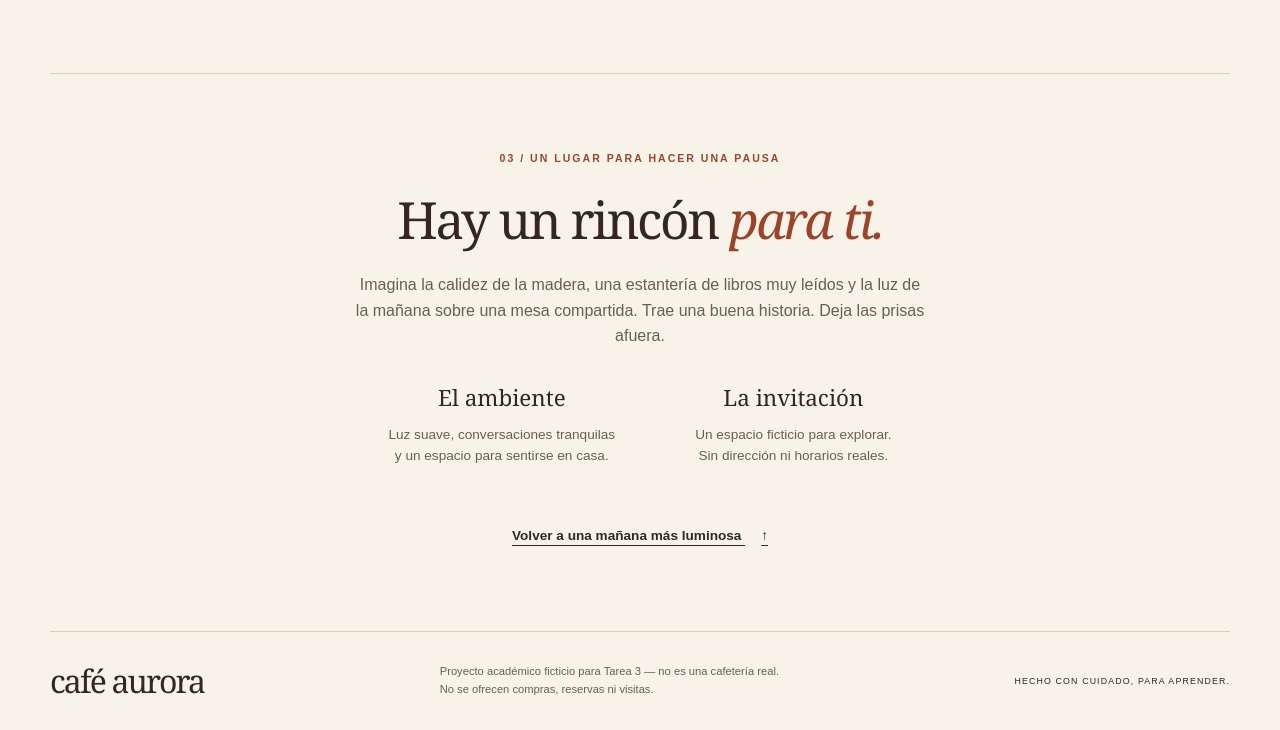
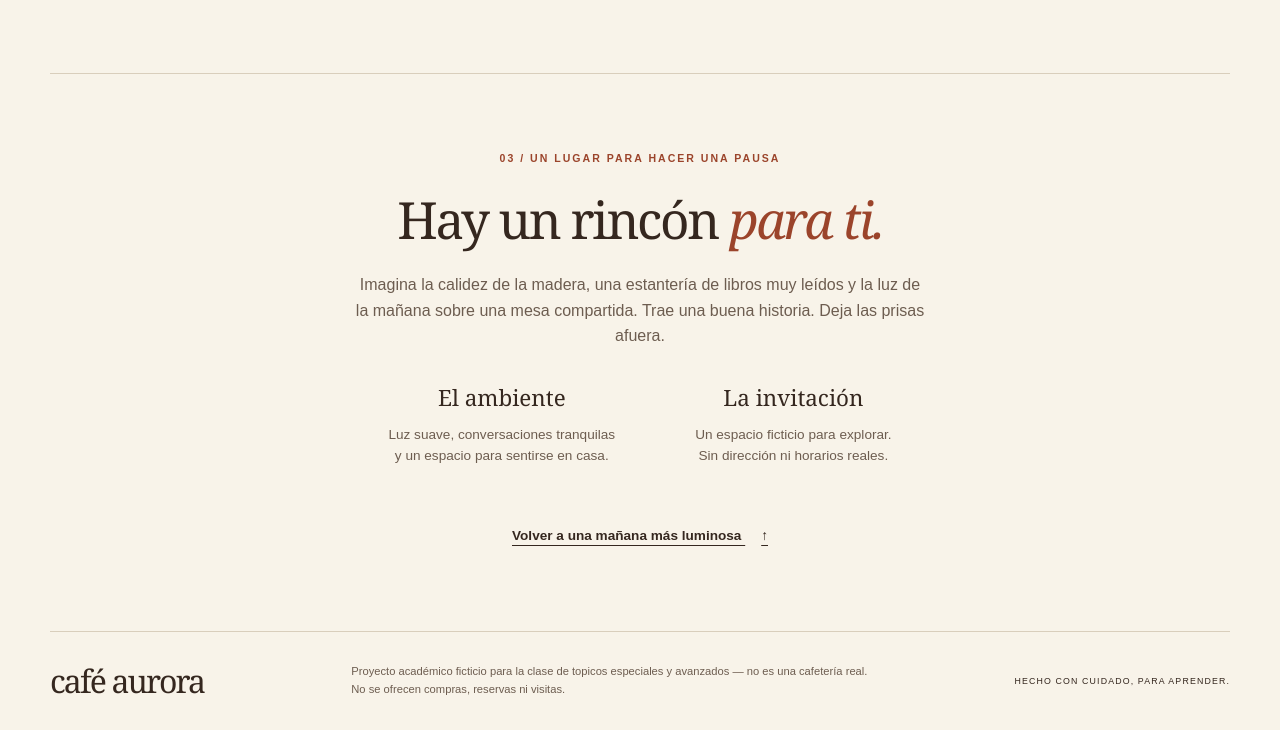
Before and after one commit to Cesar0902/cafeteria-web, a plain HTML site: page index.html in a window 1280 px wide. Shown: the part 1961-2691 px from the top of the page. Drawn offline with Linux system fonts and the light colour scheme.

```diff
--- a/index.html
+++ b/index.html
@@ -95,7 +95,7 @@
 
   <footer class="site-footer">
     <a class="wordmark" href="#top">café aurora</a>
-    <p>Proyecto académico ficticio para Tarea 3 — no es una cafetería real.<br>No se ofrecen compras, reservas ni visitas.</p>
+    <p>Proyecto académico ficticio para la clase de topicos especiales y avanzados — no es una cafetería real.<br>No se ofrecen compras, reservas ni visitas.</p>
     <span class="footer-note">HECHO CON CUIDADO, PARA APRENDER.</span>
   </footer>
 </body>
```
Also changed, not shown: 1 other file.
